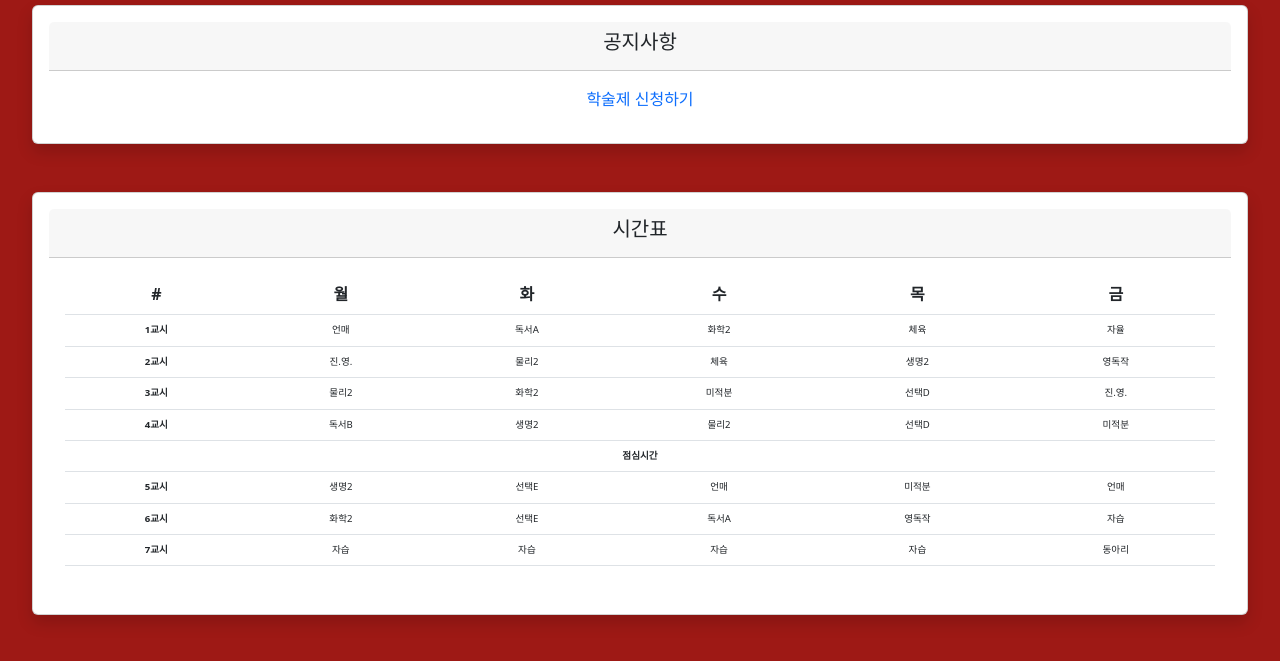
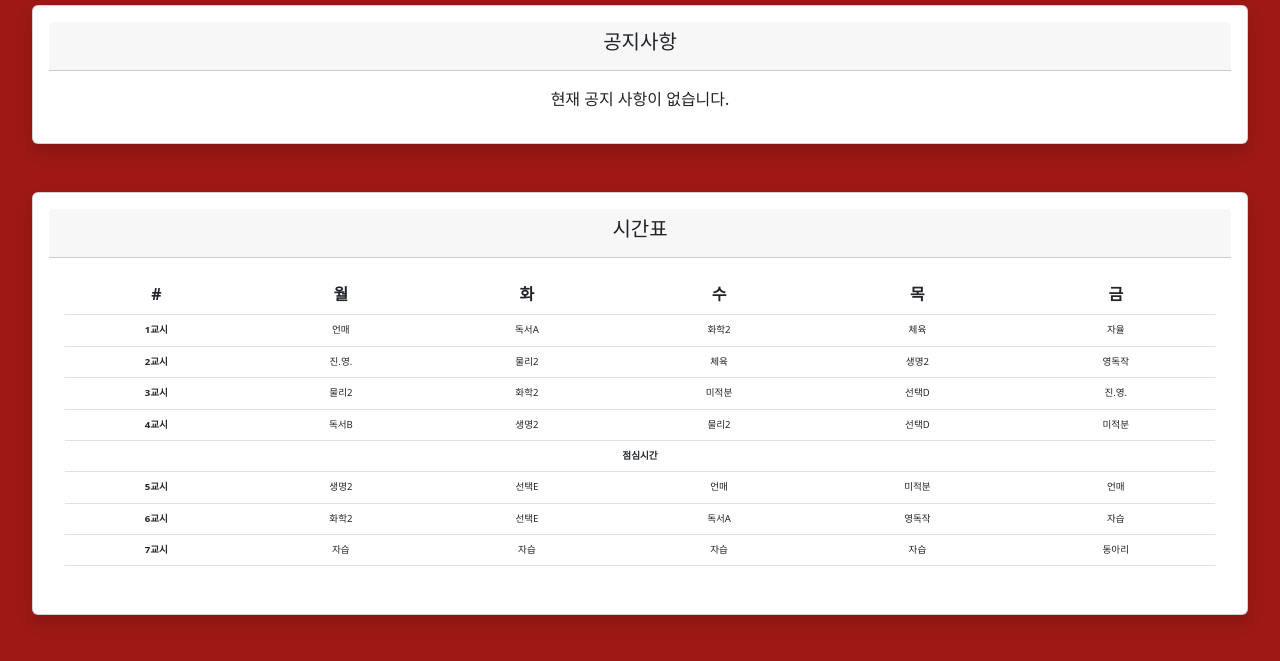
Before and after one commit to yeonhj0507/kh308.github.io, a plain HTML site: page src/index.html in a window 1280 px wide. Shown: the part 275-936 px from the top of the page. Drawn offline with nearby package versions, Linux system fonts and the light colour scheme.

Commit message:
3.24 live update

```diff
--- a/src/index.html
+++ b/src/index.html
@@ -36,7 +36,7 @@
       <h5>공지사항</h5>
     </div>
     <div class="card-body">
-      <a href="https://forms.office.com/Pages/ResponsePage.aspx?id=uJFA-h0X4EiEk4W4TOfAhAieQL321NhImbofczYp7mFURjE3TEdDQUo1UlhFM0hCTkRVTkFNU0FUVS4u">학술제 신청하기</a>
+      현재 공지 사항이 없습니다.
     </div>
   </div>
 
```
